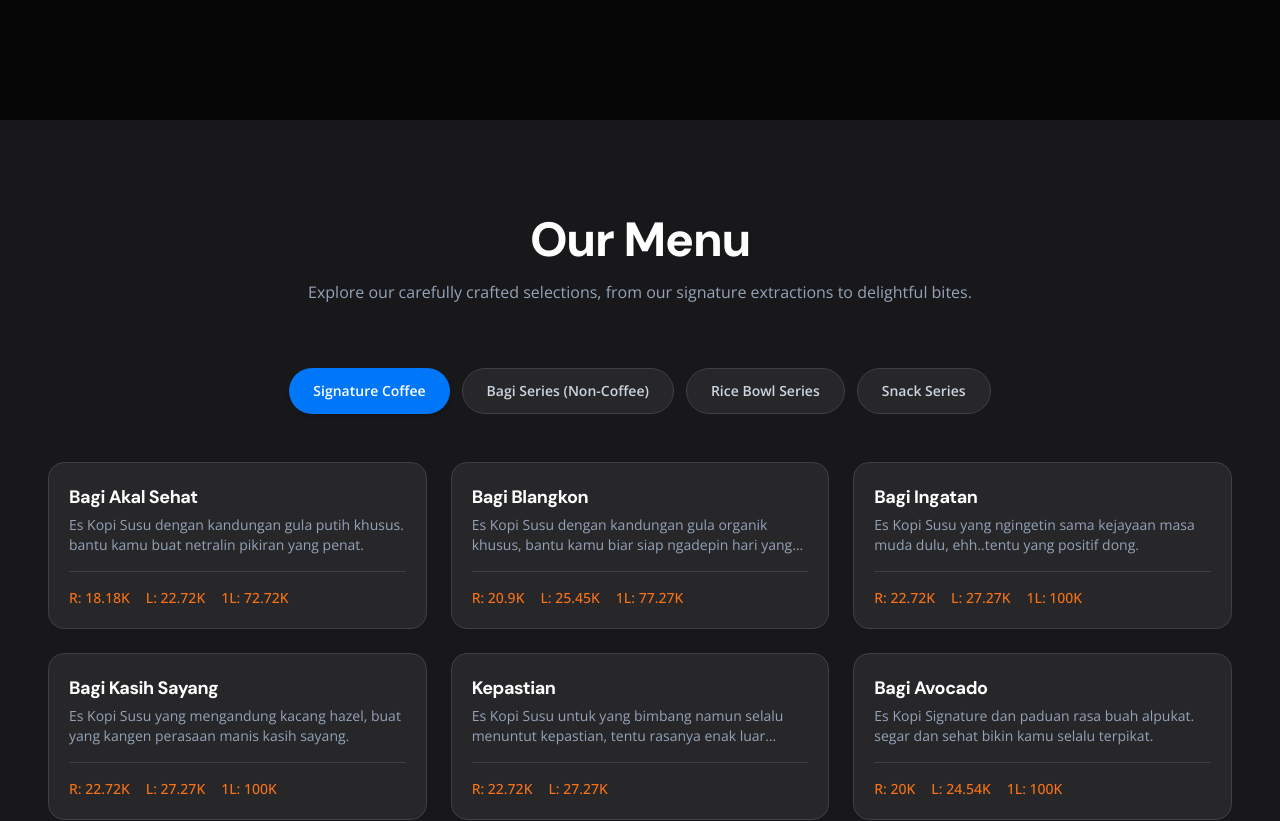
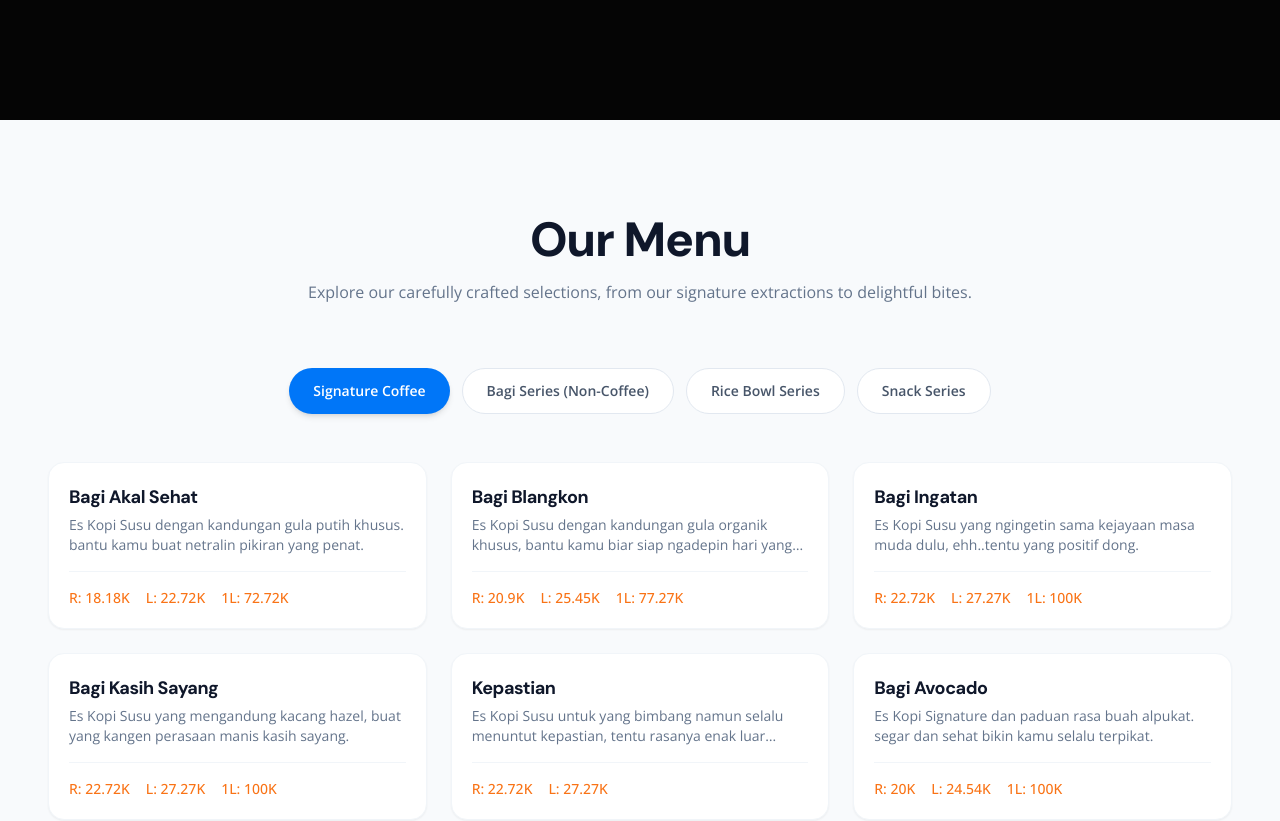
Before and after one commit to akhdanrgya/BAGI-KOPI, a Next.js app: page / in a window 1280 px wide. Shown: the part 3080-3901 px from the top of the page. Built offline with nearby package versions, Linux system fonts and the light colour scheme.

Commit message:
Update: Benerin warna di menu

```diff
--- a/src/components/MenuSection.tsx
+++ b/src/components/MenuSection.tsx
@@ -8,16 +8,15 @@ export function MenuSection() {
     const [activeCategory, setActiveCategory] = useState(menuData.menu[0].category);
 
     const activeMenu = menuData.menu.find((cat) => cat.category === activeCategory);
-    const isDarkSection = activeCategory === "Signature Coffee";
 
     return (
-        <section id="menu" className={`w-full py-24 px-6 md:px-12 transition-colors duration-500 ${isDarkSection ? 'bg-zinc-900' : 'bg-slate-50'}`}>
+        <section id="menu" className="w-full py-24 px-6 md:px-12 transition-colors duration-500 bg-slate-50">
             <div className="max-w-7xl mx-auto">
                 <div className="text-center mb-16">
-                    <h2 className={`text-4xl md:text-5xl font-extrabold font-dm-sans mb-4 tracking-tight ${isDarkSection ? 'text-white' : 'text-slate-900'}`}>
+                    <h2 className="text-4xl md:text-5xl font-extrabold font-dm-sans mb-4 tracking-tight text-slate-900">
                         Our Menu
                     </h2>
-                    <p className={`font-open-sans max-w-2xl mx-auto ${isDarkSection ? 'text-slate-400' : 'text-slate-500'}`}>
+                    <p className="font-open-sans max-w-2xl mx-auto text-slate-500">
                         Explore our carefully crafted selections, from our signature extractions to delightful bites.
                     </p>
                 </div>
@@ -30,7 +29,7 @@ export function MenuSection() {
                             <button
                                 key={category.category}
                                 onClick={() => setActiveCategory(category.category)}
-                                className={`px-6 py-3 rounded-full font-open-sans font-semibold text-sm transition-all duration-300 ${isActive ? 'bg-primary text-white shadow-md' : isDarkSection ? 'bg-zinc-800 text-slate-300 hover:bg-zinc-700 hover:text-white border border-zinc-700' : 'bg-white text-slate-600 hover:bg-slate-100 hover:text-primary border border-slate-200'}`}
+                                className={`px-6 py-3 rounded-full font-open-sans font-semibold text-sm transition-all duration-300 ${isActive ? 'bg-primary text-white shadow-md' : 'bg-white text-slate-600 hover:bg-slate-100 hover:text-primary border border-slate-200'}`}
                             >
                                 {category.category}
                             </button>
@@ -52,28 +51,28 @@ export function MenuSection() {
                                 animate={{ opacity: 1, scale: 1 }}
                                 exit={{ opacity: 0, scale: 0.9 }}
                                 transition={{ duration: 0.3, delay: idx * 0.05 }}
-                                className={`flex flex-col p-5 rounded-2xl shadow-sm border hover:shadow-md transition-shadow h-full ${isDarkSection ? 'bg-zinc-800 border-zinc-700' : 'bg-white border-slate-100'}`}
+                                className="flex flex-col p-5 rounded-2xl shadow-sm border hover:shadow-md transition-shadow h-full bg-white border-slate-100"
                             >
                                 <div className="flex-1">
-                                    <h3 className={`text-lg font-bold font-dm-sans tracking-tight ${isDarkSection ? 'text-white' : 'text-slate-900'}`}>
+                                    <h3 className="text-lg font-bold font-dm-sans tracking-tight text-slate-900">
                                         {item.name}
                                     </h3>
                                     {item.description && (
-                                        <p className={`text-sm font-open-sans mt-1 line-clamp-2 ${isDarkSection ? 'text-slate-400' : 'text-slate-500'}`}>
+                                        <p className="text-sm font-open-sans mt-1 line-clamp-2 text-slate-500">
                                             {item.description}
                                         </p>
                                     )}
                                 </div>
 
-                                <div className={`flex gap-4 mt-4 pt-4 border-t ${isDarkSection ? 'border-zinc-700' : 'border-slate-100'}`}>
-                                    {item.prices.R && (
-                                        <span className="font-medium text-orange-500 font-open-sans text-sm">R: {item.prices.R}K</span>
+                                <div className="flex gap-4 mt-4 pt-4 border-t border-slate-100">
+                                    {('R' in item.prices) && (item.prices as any).R && (
+                                        <span className="font-medium text-orange-500 font-open-sans text-sm">R: {(item.prices as any).R}K</span>
                                     )}
-                                    {item.prices.L && (
-                                        <span className="font-medium text-orange-500 font-open-sans text-sm">L: {item.prices.L}K</span>
+                                    {('L' in item.prices) && (item.prices as any).L && (
+                                        <span className="font-medium text-orange-500 font-open-sans text-sm">L: {(item.prices as any).L}K</span>
                                     )}
-                                    {item.prices["1L"] && (
-                                        <span className="font-medium text-orange-500 font-open-sans text-sm">1L: {item.prices["1L"]}K</span>
+                                    {('1L' in item.prices) && (item.prices as any)["1L"] && (
+                                        <span className="font-medium text-orange-500 font-open-sans text-sm">1L: {(item.prices as any)["1L"]}K</span>
                                     )}
                                 </div>
                             </motion.div>
--- a/tsconfig.json
+++ b/tsconfig.json
@@ -14,7 +14,7 @@
     "moduleResolution": "bundler",
     "resolveJsonModule": true,
     "isolatedModules": true,
-    "jsx": "react-jsx",
+    "jsx": "preserve",
     "incremental": true,
     "plugins": [
       {
```
Also changed, not shown: 1 other file (tests, documents, lock files or other folders).
